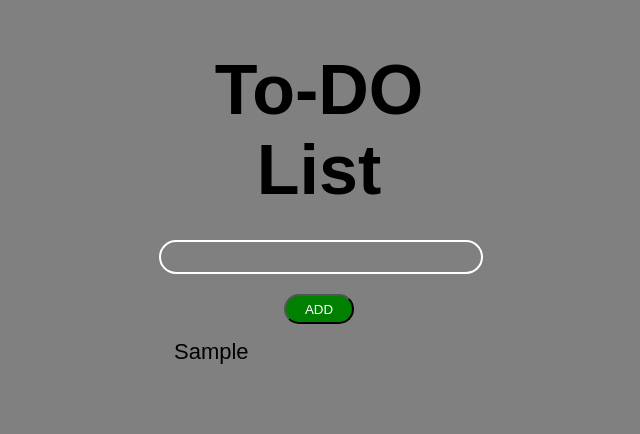
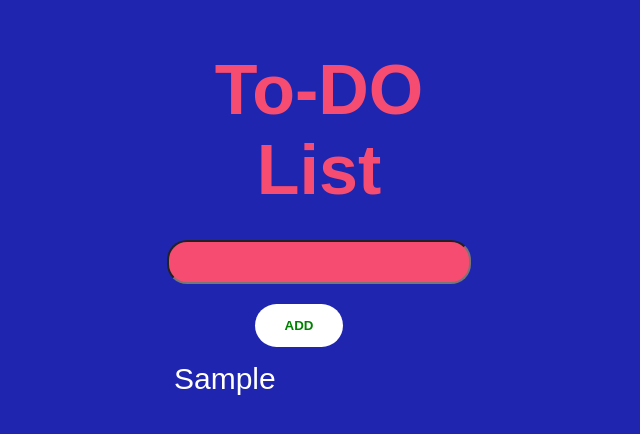
Before and after one commit to FavourtheDeveloper/To-Do-List-App, a plain HTML site: page index.html in a window 1280 px wide. Both pictures are taken after typing "Sample" into the empty fields and a click on the button "ADD". Shown: the whole page, without its empty margins (321-961 px from the left). Drawn offline with Linux system fonts and the light colour scheme.

Commit message:
Coded some Upgrade to the To-Do List App

```diff
--- a/myApp.js
+++ b/myApp.js
@@ -2,6 +2,9 @@ const inputText = document.getElementById("input");
 const list = document.getElementById("list");
 
 function addList() {
+    if (inputText.value === ""){
+        alert("You should add a list");
+    } else {
     let todo = inputText.value;
     let newList = document.createElement("li");
     newList.innerText = todo;
@@ -15,4 +18,12 @@ function addList() {
     newList.addEventListener('dblclick', function() {
         list.removeChild(newList);
     })
+
 }
+}
+
+inputText.addEventListener("keyup", function(e) {
+        if (e.code === 'Enter') {
+            addList();
+        }
+    });
--- a/style.css
+++ b/style.css
@@ -3,7 +3,7 @@
     padding: 0;
     font-family: Arial, Helvetica, sans-serif;
     color: black;
-    background-color: grey;
+    background-color: #1F25AF;
 }
 
 .container{
@@ -22,7 +22,14 @@
     padding: 15px;
     text-align: left;
     cursor: pointer;
-    font-size: 22px;
+    font-size: 30px;
+    color: white
+}
+
+#list li:hover{
+   color: red;
+   font-weight: bolder;
+
 }
 
 
@@ -32,26 +39,32 @@ h1{
     font-size: 70px;
     font-weight: bold;
     margin-bottom: 30px;
+    color: #F64C71;
 }
 
 input{
-    width: 300px;
-    height: 30px;
+    width: 280px;
+    height: 40px;
     margin-bottom: 20px;
-    border: 2px solid white;
     border-radius: 20px;
     padding: 0px 10px;
     color: white;
     outline: none;
+    font-size: 18px;
+    background-color: #F64C71;
+
 }
 
 button{
-    height: 30px;
-    width: 70px;
-    background-color: green;
-    color: white;
+    background-color: white;
+    color: green;
     border-radius: 50px;
     outline: none;
+    padding: 14px 30px;
+    margin-left: -40px;
+    border: 0px;
+    font-weight: bold;
+    font-size: 18p;
 }
 
 
@@ -59,4 +72,8 @@ button{
     .todo{
         width: 60vw;
     }
+
+    button{
+        margin-left: 0px;
+    }
 }
```
